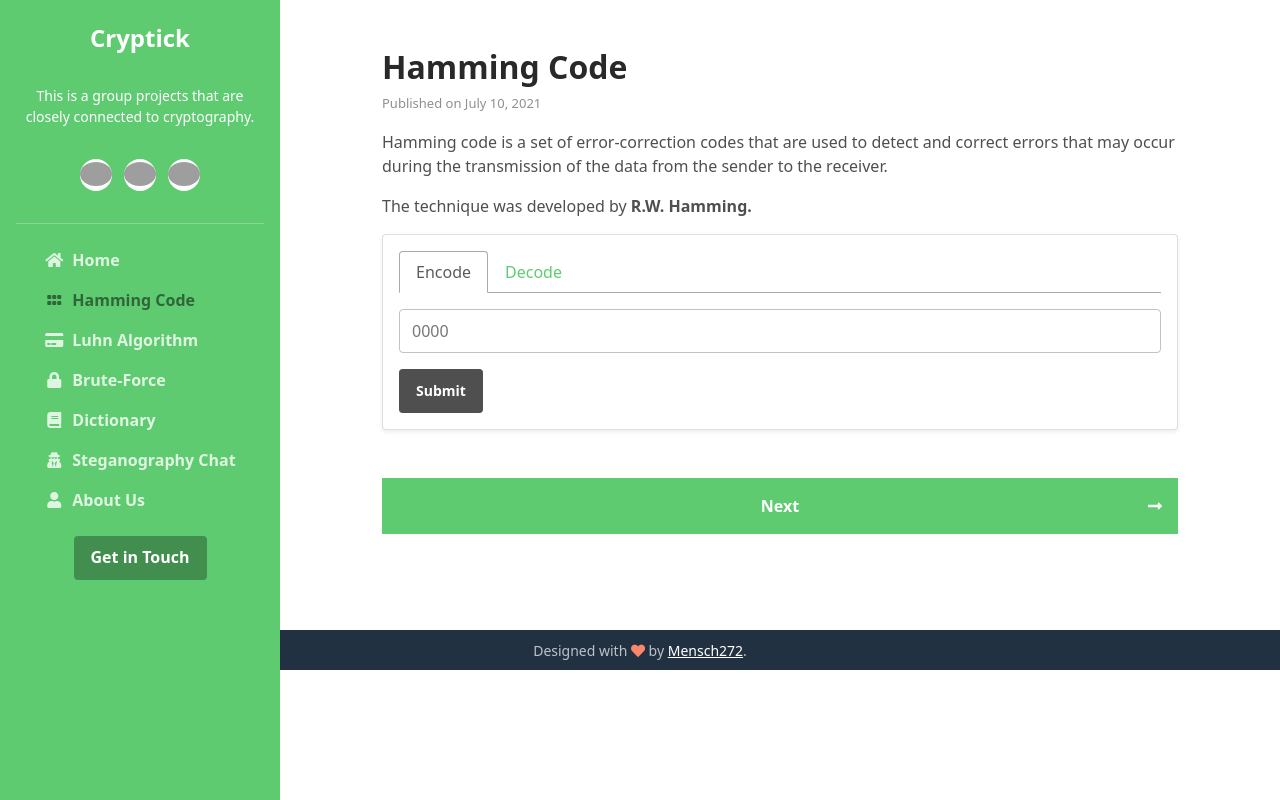
After one commit to m-haisham/crypto-collection, a Django app: page /blog/2021-07-10/hamming-code in a window 1280 px wide. The commit adds this page. Run offline with Django 3.2, Linux system fonts and the light colour scheme; some libraries are stand-ins or nearby versions; grey boxes are pictures that could not be loaded.

Commit message:
Adapted hamming code blog post to new theme

```diff
--- /dev/null
+++ b/crypto/apps/hamming_code/templates/hamming/logic.html
@@ -0,0 +1,77 @@
+<div class="card shadow-sm">
+    <div class="card-body">
+        <ul class="nav nav-tabs" id="hammingTab" role="tablist">
+            <li class="nav-item" role="presentation">
+                <button class="nav-link active" id="encoding-tab" data-bs-toggle="tab" data-bs-target="#encoding"
+                        type="button"
+                        role="tab" aria-controls="home" aria-selected="true">Encode
+                </button>
+            </li>
+            <li class="nav-item" role="presentation">
+                <button class="nav-link" id="decoding-tab" data-bs-toggle="tab" data-bs-target="#decoding" type="button"
+                        role="tab" aria-controls="profile" aria-selected="false">Decode
+                </button>
+            </li>
+        </ul>
+        <div class="tab-content" id="hammingTabContent">
+            <div class="tab-pane fade show active" id="encoding" role="tabpanel" aria-labelledby="encode-tab">
+                <form action="{% url 'hamming:encode' %}" data-partial="encodeResult"
+                      data-partial-error="encodeError"
+                      method="post" class="mt-3">
+                    {% csrf_token %}
+                    <div class="mb-3">
+                        <label for="decodeSequenceInput" class="form-label" hidden>Sequence</label>
+                        <input aria-describedby="encode" class="form-control" name="sequence"
+                               id="decodeSequenceInput"
+                               placeholder="0000"
+                               type="text" minlength="4" pattern="[01]+" data-block-pattern required>
+                    </div>
+                    <button type="submit" class="btn btn-secondary btn-sm">Submit</button>
+                </form>
+
+                {# Error #}
+                <div id="encodeError" hidden>
+                    <hr>
+                    <div class='text-danger'>Uh oh. Something went wrong.</div>
+                </div>
+
+                {# Result #}
+                <div id="encodeResult"></div>
+            </div>
+            <div class="tab-pane fade" id="decoding" role="tabpanel" aria-labelledby="decode-tab">
+                <form action="{% url 'hamming:decode' %}" method="post" data-partial="decodeResult"
+                      data-partial-error="decodeError" class="mt-3">
+                    {% csrf_token %}
+                    <div class="mb-3">
+                        <label for="decodeSequenceInput" class="form-label" hidden>Sequence</label>
+                        <input aria-describedby="decode" class="form-control" name="sequence" id="decodeSequenceInput"
+                               placeholder="000000"
+                               type="text" minlength="7" pattern="[01]+" data-block-pattern required>
+                    </div>
+                    <div class="mb-3">
+                        <div class="form-check form-check-inline">
+                            <input class="form-check-input" type="radio" name="check" id="evenCheckRadio" value="even"
+                                   checked>
+                            <label class="form-check-label" for="evenCheckRadio">Even</label>
+                        </div>
+                        <div class="form-check form-check-inline">
+                            <input class="form-check-input" type="radio" name="check" id="oddCheckRadio" value="odd">
+                            <label class="form-check-label" for="oddCheckRadio">Odd</label>
+                        </div>
+                    </div>
+                    <button type="submit" class="btn btn-secondary">Submit</button>
+                </form>
+
+                {# Error #}
+                <div id="decodeError" hidden>
+                    <hr>
+                    <div class='text-danger'>Uh oh. Something went wrong.</div>
+                </div>
+
+                {# Result #}
+                <div id="decodeResult"></div>
+
+            </div>
+        </div>
+    </div>
+</div>
--- a/static/js/form.js
+++ b/static/js/form.js
@@ -17,9 +17,11 @@
             e.target.getAttribute('action'),
         )
         xhr.onabort = function (event) {
+            setInnerHTML('')
             setErrorHidden(false)
             setWaitingHidden(true)
         }
+
         xhr.onload = function (event) {
             switch (event.target.status) {
                 case 200:
--- a/templates/base/post.html
+++ b/templates/base/post.html
@@ -1,4 +1,10 @@
 {% extends 'base/base.html' %}
+
+{% block head %}
+    <title>Blog | {{ current.title }}</title>
+    <meta name="description" content="{{ current.description }}">
+    {% block css %}{% endblock %}
+{% endblock %}
 
 {% block body %}
     {% include 'base/header.html' %}
--- a/templates/posts/2021-07-10/hamming_code.html
+++ b/templates/posts/2021-07-10/hamming_code.html
@@ -1,101 +1,14 @@
-{% extends 'base/main.html' %}
+{% extends 'base/post.html' %}
 {% load static %}
 
-{% block head %}
-    <title>Blog | Hamming Code</title>
-{% endblock %}
+{% block article %}
+    <p>
+        Hamming code is a set of error-correction codes that are used to detect and correct errors that may occur
+        during the transmission of the data from the sender to the receiver.
+    </p>
+    <p>The technique was developed by <b>R.W. Hamming.</b></p>
 
-{% block heading %}
-    <h1>Hamming Code</h1>
-    <span class="subheading">Linear error-correcting codes</span>
-    <p class="meta">
-        Posted by
-        <a href="https://github.com/mensch272">Mensch272</a>
-        on July 10, 2021
-    </p>
-{% endblock %}
-{% block background %}{% static 'assets/background/mistake.jpg' %}{% endblock %}
-
-{% block main %}
-    <article class="mb-4">
-        <div class="container px-4 px-lg-5">
-            <div class="row gx-4 gx-lg-5 justify-content-center">
-                <div class="col-md-10 col-lg-8 col-xl-7">
-                    <p>
-                        Hamming code is a set of error-correction codes that are used to detect and correct errors that may occur
-                        during the transmission of the data from the sender to the receiver.
-                    </p>
-                    <p>The technique was developed by <b>R.W. Hamming.</b></p>
-                    <h2 class="section-heading">Encoding</h2>
-                    <div class="card">
-                        <div class="card-body">
-                            <form action="{% url 'hamming:encode' %}" data-partial="encodeResult" data-partial-error="encodeError" method="post">
-                                {% csrf_token %}
-                                <div class="mb-3">
-                                    <label for="decodeSequenceInput" class="form-label">Sequence</label>
-                                    <input aria-describedby="encode" class="form-control" name="sequence" id="decodeSequenceInput" placeholder="0000"
-                                           type="text" minlength="4" pattern="[01]+" data-block-pattern required>
-                                </div>
-                                <button type="submit" class="btn btn-secondary">Submit</button>
-                            </form>
-
-                            {# Error #}
-                            <div id="encodeError" hidden>
-                                <hr>
-                                <div class='text-danger'>Uh oh. Something went wrong.</div>
-                            </div>
-
-                            {# Result #}
-                            <div id="encodeResult"></div>
-                        </div>
-                    </div>
-                    <h2 class="section-heading">Decoding</h2>
-                    <div class="card">
-                        <div class="card-body">
-                            <form action="{% url 'hamming:decode' %}" method="post" data-partial="decodeResult" data-partial-error="decodeError">
-                                {% csrf_token %}
-                                <div class="mb-3">
-                                    <label for="decodeSequenceInput" class="form-label">Sequence</label>
-                                    <input aria-describedby="decode" class="form-control" name="sequence" id="decodeSequenceInput" placeholder="000000"
-                                           type="text" minlength="7" pattern="[01]+" data-block-pattern required>
-                                </div>
-                                <div class="mb-3">
-                                    <div class="form-check form-check-inline">
-                                        <input class="form-check-input" type="radio" name="check" id="evenCheckRadio" value="even" checked>
-                                        <label class="form-check-label" for="evenCheckRadio">Even</label>
-                                    </div>
-                                    <div class="form-check form-check-inline">
-                                        <input class="form-check-input" type="radio" name="check" id="oddCheckRadio" value="odd">
-                                        <label class="form-check-label" for="oddCheckRadio">Odd</label>
-                                    </div>
-                                </div>
-                                <button type="submit" class="btn btn-secondary">Submit</button>
-                            </form>
-
-                            {# Error #}
-                            <div id="decodeError" hidden>
-                                <hr>
-                                <div class='text-danger'>Uh oh. Something went wrong.</div>
-                            </div>
-
-                            {# Result #}
-                            <div id="decodeResult"></div>
-
-                        </div>
-                    </div>
-
-                    <!-- Divider-->
-                    <hr class="my-4" />
-
-                    <!-- Navigation -->
-                    <div class="d-flex justify-content-end">
-                        <a href="{% url 'blog:posts' date='2021-07-12' name='luhn-algorithm' %}"
-                           class="btn btn-primary">NEXT</a>
-                    </div>
-                </div>
-            </div>
-        </div>
-    </article>
+    {% include 'hamming/logic.html' %}
 {% endblock %}
 
 {% block scripts %}
```
